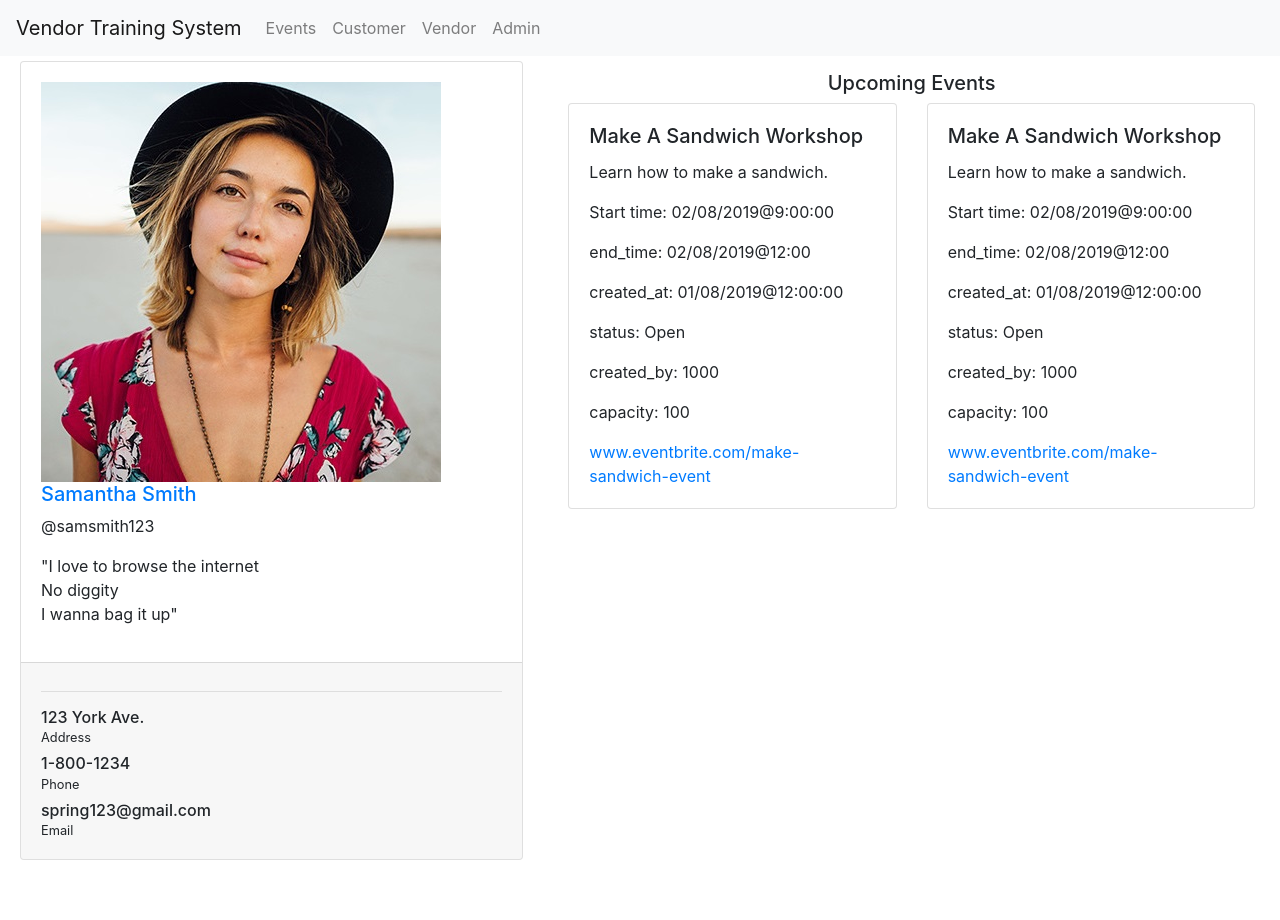
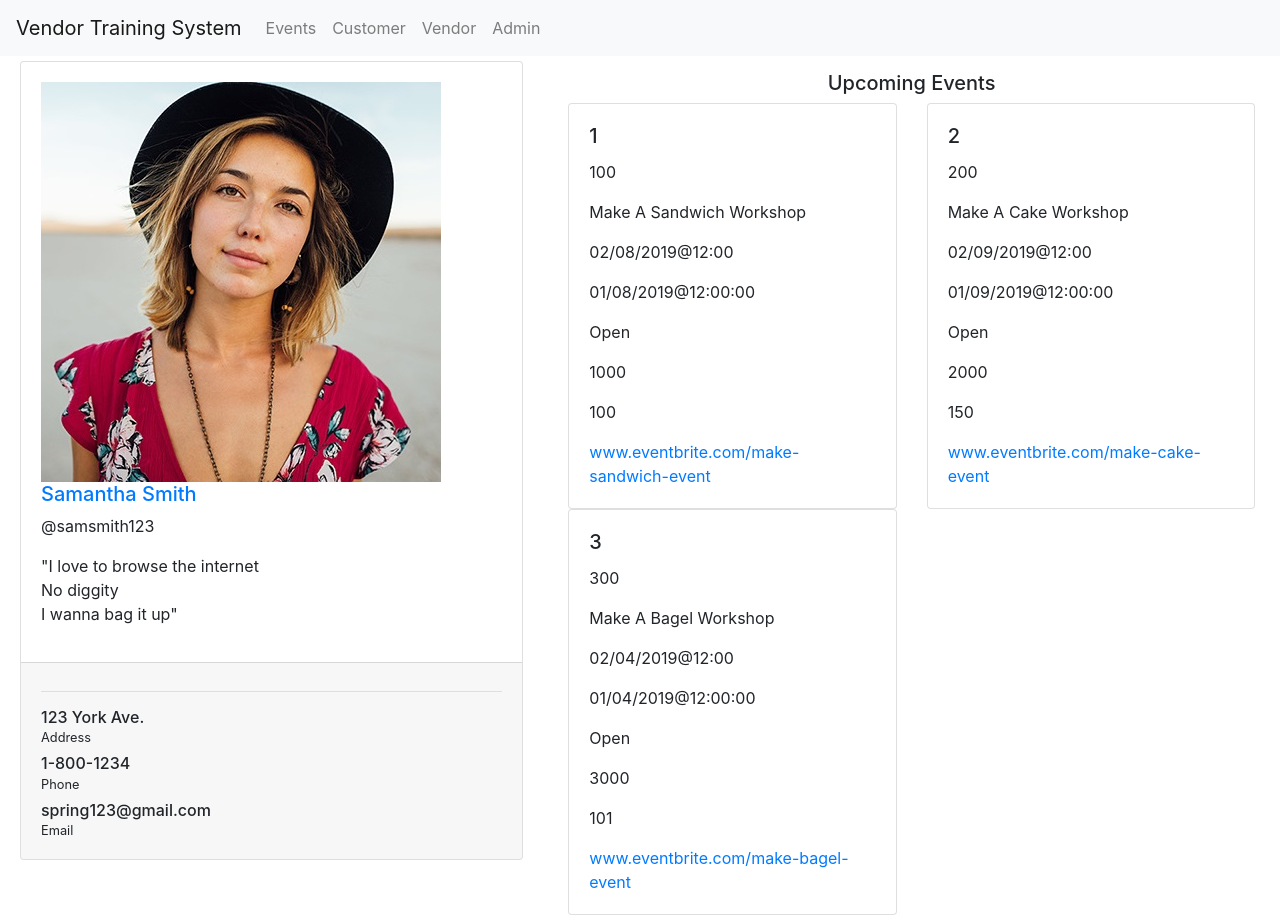
Before and after one commit to dave325/vendorTrainingSystem, an Angular app in the folder vendorTrainingSystem/: page /customer in a window 1280 px wide. Before the commit the page ends 865 px from the top, so only its background shows below. Built offline with nearby package versions, Linux system fonts and the light colour scheme.

Commit message:
making edits to frontend

```diff
--- a/vendorTrainingSystem/src/app/components/admin/admin-profile/admin-profile.component.html
+++ b/vendorTrainingSystem/src/app/components/admin/admin-profile/admin-profile.component.html
@@ -100,7 +100,7 @@
                 <div class="col-7 col-md-8">
                   <div class="numbers">
                     <p class="card-category">Vendors</p>
-                    <p class="card-title">100
+                    <p class="card-title">  100
                       <p>
                   </div>
                 </div>
@@ -126,7 +126,7 @@
                 <div class="col-7 col-md-8">
                   <div class="numbers">
                     <p class="card-category">Members</p>
-                    <p class="card-title">23
+                    <p class="card-title">  23
                       <p>
                   </div>
                 </div>
@@ -152,7 +152,7 @@
                 <div class="col-7 col-md-8">
                   <div class="numbers">
                     <p class="card-category">Customers</p>
-                    <p class="card-title">300
+                    <p class="card-title">  300
                       <p>
                   </div>
                 </div>
--- a/vendorTrainingSystem/src/app/components/customer/customer-profile/customer-profile.component.html
+++ b/vendorTrainingSystem/src/app/components/customer/customer-profile/customer-profile.component.html
@@ -49,33 +49,18 @@
         <h5 class="event-title">Upcoming Events</h5>
         <div class="container">
             <div class="row">
-                <div class="col-sm-6">
+                <div class="col-sm-6" *ngFor="let event of Events" >
                     <div class="card">
                       <div class="card-body">
-                        <h5 class="card-title">Make A Sandwich Workshop</h5>
-                        <p class="card-text">Learn how to make a sandwich.</p>
-                        <p class="card-text">Start time: 02/08/2019@9:00:00</p>
-                        <p class="card-text">end_time: 02/08/2019@12:00</p>
-                        <p class="card-text">created_at: 01/08/2019@12:00:00</p>
-                        <p class="card-text">status: Open</p>
-                        <p class="card-text">created_by: 1000</p>
-                        <p class="card-text">capacity: 100</p>
-                        <a href="#">www.eventbrite.com/make-sandwich-event</a>
-                      </div>
-                    </div>
-                </div>
-                <div class="col-sm-6">
-                    <div class="card">
-                      <div class="card-body">
-                        <h5 class="card-title">Make A Sandwich Workshop</h5>
-                        <p class="card-text">Learn how to make a sandwich.</p>
-                        <p class="card-text">Start time: 02/08/2019@9:00:00</p>
-                        <p class="card-text">end_time: 02/08/2019@12:00</p>
-                        <p class="card-text">created_at: 01/08/2019@12:00:00</p>
-                        <p class="card-text">status: Open</p>
-                        <p class="card-text">created_by: 1000</p>
-                        <p class="card-text">capacity: 100</p>
-                        <a href="#">www.eventbrite.com/make-sandwich-event</a>
+                        <h5 class="card-title">{{ event._id }} </h5>
+                        <p class="card-text">{{ event.v_id }}</p>
+                        <p class="card-text">{{ event.name }}</p>
+                        <p class="card-text"> {{event.end_time }}</p>
+                        <p class="card-text">{{ event.created_at }}</p>
+                        <p class="card-text">{{ event.status }}</p>
+                        <p class="card-text">{{ event.created_by }}</p>
+                        <p class="card-text"> {{ event.capacity }}</p>
+                        <a href="#"> {{ event.url }}</a>
                       </div>
                     </div>
                 </div>
--- a/vendorTrainingSystem/src/app/components/customer/customer-profile/customer-profile.component.ts
+++ b/vendorTrainingSystem/src/app/components/customer/customer-profile/customer-profile.component.ts
@@ -1,4 +1,6 @@
 import { Component, OnInit } from '@angular/core';
+import { Event } from '../../../models/Event';
+import { dummy_events } from '../../../dummy-data/dummy-events';
 
 @Component({
   selector: 'app-customer-profile',
@@ -7,6 +9,8 @@ import { Component, OnInit } from '@angular/core';
 })
 export class CustomerProfileComponent implements OnInit {
 
+  Events:Event[] = dummy_events;
+
   constructor() { }
 
   ngOnInit() {
--- a/vendorTrainingSystem/src/app/components/header/navbar/navbar.component.html
+++ b/vendorTrainingSystem/src/app/components/header/navbar/navbar.component.html
@@ -1,5 +1,5 @@
 <nav class="navbar navbar-expand-lg navbar-light bg-light">
-  <a class="navbar-brand" routerLink="/">Vendor Training System</a>
+  <a class="navbar-brand" routerLink="/front-page">Vendor Training System</a>
   <button class="navbar-toggler" type="button" data-toggle="collapse" data-target="#navbarNav" aria-controls="navbarNav" aria-expanded="false" aria-label="Toggle navigation">
     <span class="navbar-toggler-icon"></span>
   </button>
```
Also changed, not shown: vendorTrainingSystem/src/app/app-routing.module.ts (+4 -7 lines).
